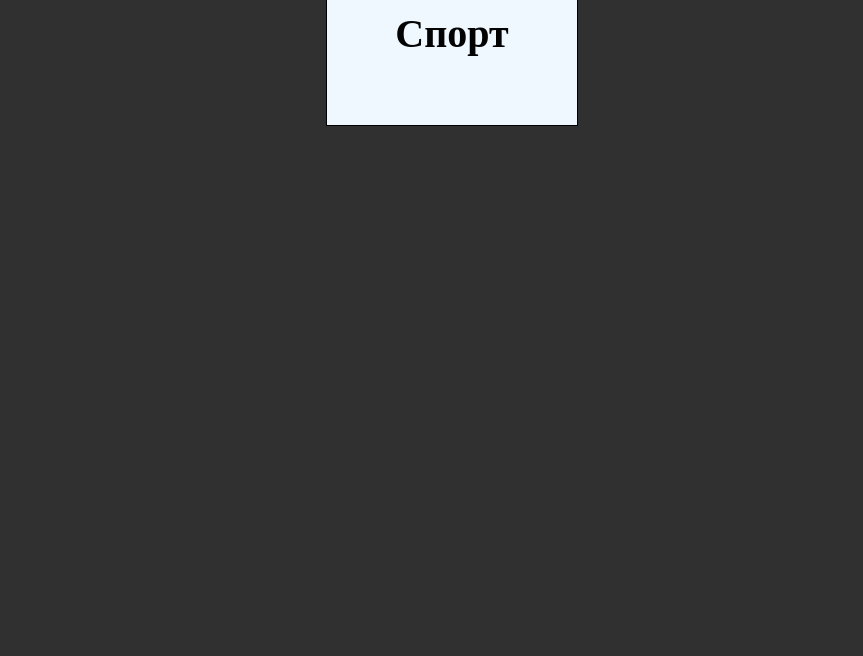
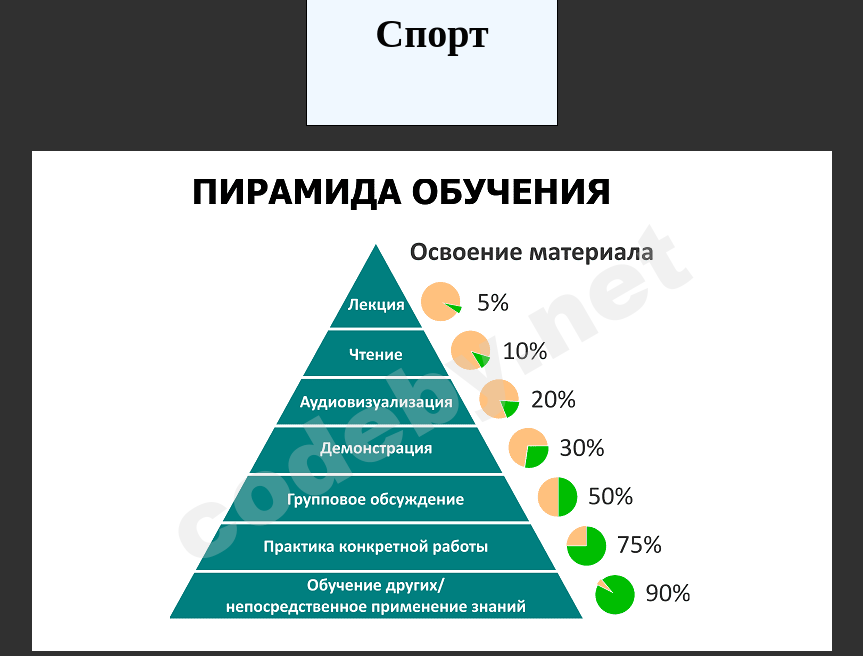
Before and after one commit to TorOdinson14/site-control, a plain HTML site: page index.html in a window 1280 px wide. Shown: the part 910-1566 px from the top of the page, without its empty margins (208-1071 px from the left). Before the commit the page ends 1066 px from the top, so only its background shows below. Drawn offline with Linux system fonts and the light colour scheme.

Commit message:
first commit

```diff
--- a/css/index.css
+++ b/css/index.css
@@ -15,6 +15,7 @@ font-size: 40px;
 
 ul{
     margin:  0 0 0 0 ;
+    padding: 0 0 0 0;
 }
 
 li{
@@ -86,3 +87,24 @@ margin: 25px 25px 25px 25px;
 .nav-li h2 {
     font-size: 30px;
 }
+
+
+.ul-img{
+    display: block;
+
+  margin-left: auto;
+  margin-right: auto;
+  text-align: center;
+}
+
+
+.li-img{
+
+
+    max-width: 100%;
+    height: 500px;
+  background-image: url(/img/обучение.png);
+  background-repeat: no-repeat;
+  background-position: center;
+
+}
--- a/index.html
+++ b/index.html
@@ -32,8 +32,7 @@
                 </li>
 
                 <li class="nav-li"><a href="https://torodinson14.github.io/js-python/"><img
-                    src="https://progpython.ru/wp-content/uploads/2020/08/001452689.jpg"
-                    alt="">
+                            src="https://progpython.ru/wp-content/uploads/2020/08/001452689.jpg" alt="">
                     </a>
                     <h2><a href="https://torodinson14.github.io/js-python/">Яыки</a></h2>
                 </li>
@@ -44,7 +43,7 @@
                 <li class="nav-li"><a href="https://torodinson14.github.io/HTML-CSS-JAVA/."><img
                             src="https://i.ytimg.com/vi/WdbzLGnR_-4/maxresdefault.jpg" alt="">
                     </a>
-                    <h2><a href="https://torodinson14.github.io/HTML-CSS-JAVA/.">Guitar</a></h2>
+                    <h2><a href="https://torodinson14.github.io/guitar/">Guitar</a></h2>
                 </li>
 
 
@@ -65,7 +64,8 @@
 
 
 
-                <li class="nav-li"><a href="https://torodinson14.github.io/HTML-CSS-JAVA/."><img src="https://catherineasquithgallery.com/uploads/posts/2021-02/1614271416_45-p-chernii-sportivnii-fon-56.jpg"
+                <li class="nav-li"><a href="https://torodinson14.github.io/HTML-CSS-JAVA/."><img
+                            src="https://catherineasquithgallery.com/uploads/posts/2021-02/1614271416_45-p-chernii-sportivnii-fon-56.jpg"
                             alt="sdfdf">
                     </a>
                     <h2><a href="https://torodinson14.github.io/HTML-CSS-JAVA/.">Спорт</a></h2>
@@ -79,13 +79,13 @@
     </header>
 
 
+    <main>
+        <section class="all">
 
-    <section class="all">
-        <aside class="aside">
-
-        </aside>
-        <div class="content">
-
+            <div class="img-content">
+<ul class="ul-img">
+    <li class="li-img"></li>
+</ul>
             </div>
 
         </section>
@@ -97,6 +97,8 @@
             </div>
 
         </section>
+    </main>
+
 </body>
 
 </html>
```
Also changed, not shown: img/обучение.png (added). Lines whose indentation alone changed are shown as unchanged.
